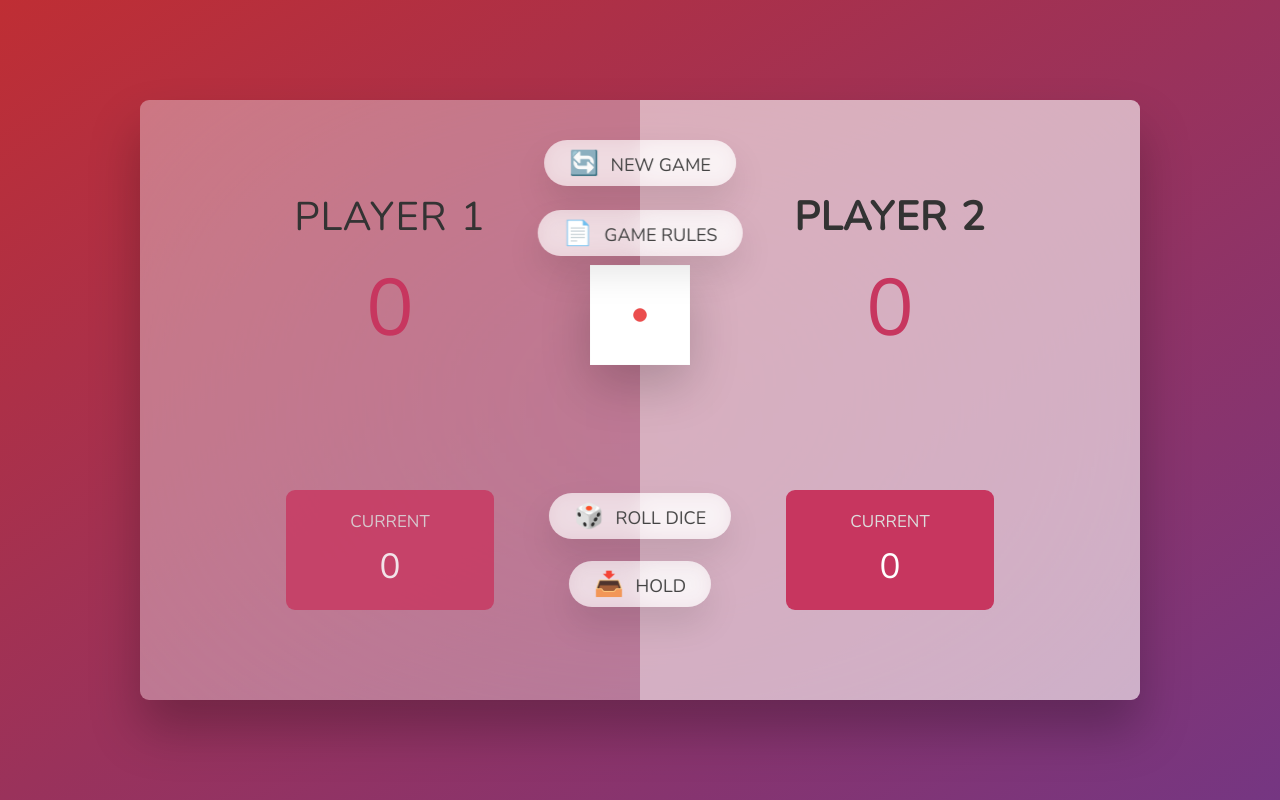
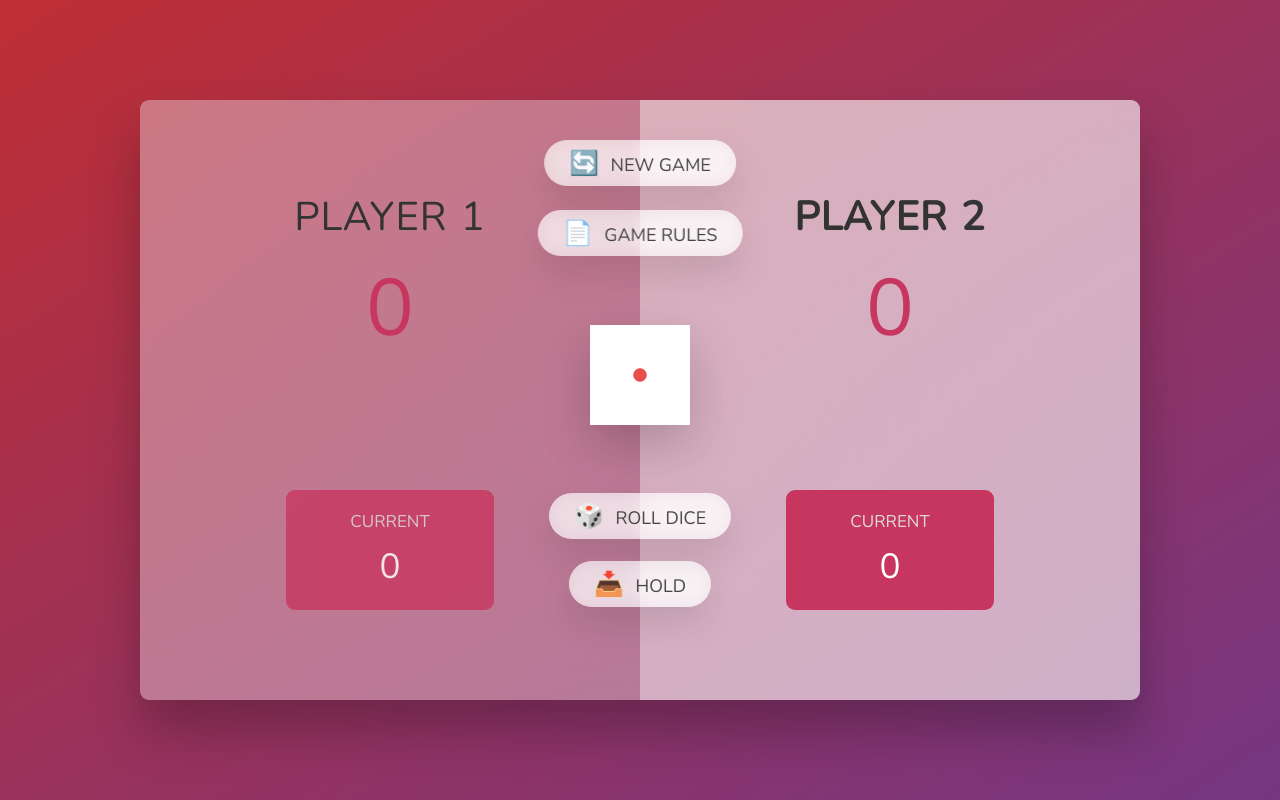
Before and after one commit to Taylor-Griffin/Pig-Game, a plain HTML site: page index.html in a window 1280 px wide. Both pictures are taken after a click on the button "🎲 ROLL DICE". Drawn offline with nearby package versions, Linux system fonts and the light colour scheme.

```diff
--- a/index.html
+++ b/index.html
@@ -50,7 +50,7 @@
         </div>
       </section>
 
-      <img src="dice-5.png" alt="Playing dice" class="dice" />
+      <img src="./img/dice-5.png" alt="Playing dice" class="dice" />
       <button class="btn btn--new">🔄 New game</button>
       <button class="btn btn--roll">🎲 Roll dice</button>
       <button class="btn btn--hold">📥 Hold</button>
--- a/script.js
+++ b/script.js
@@ -32,7 +32,7 @@ const rollDice = function () {
   dice.style.display = 'block';
 
   diceNumber = Math.trunc(Math.random() * 6 + 1);
-  dice.setAttribute('src', `dice-${diceNumber}.png`);
+  dice.setAttribute('src', `./img/dice-${diceNumber}.png`);
 };
 
 rollBtn.addEventListener('click', () => {
--- a/style.css
+++ b/style.css
@@ -151,7 +151,7 @@ main {
 .dice {
   position: absolute;
   left: 50%;
-  top: 16.5rem;
+  top: 22.5rem;
   transform: translateX(-50%);
   height: 10rem;
   box-shadow: 0 2rem 5rem rgba(0, 0, 0, 0.2);
```
Also changed, not shown: img/dice-1.png (renamed from dice-1.png), img/dice-2.png (renamed from dice-2.png), img/dice-3.png (renamed from dice-3.png), img/dice-4.png (renamed from dice-4.png), img/dice-5.png (renamed from dice-5.png), img/dice-6.png (renamed from dice-6.png).
